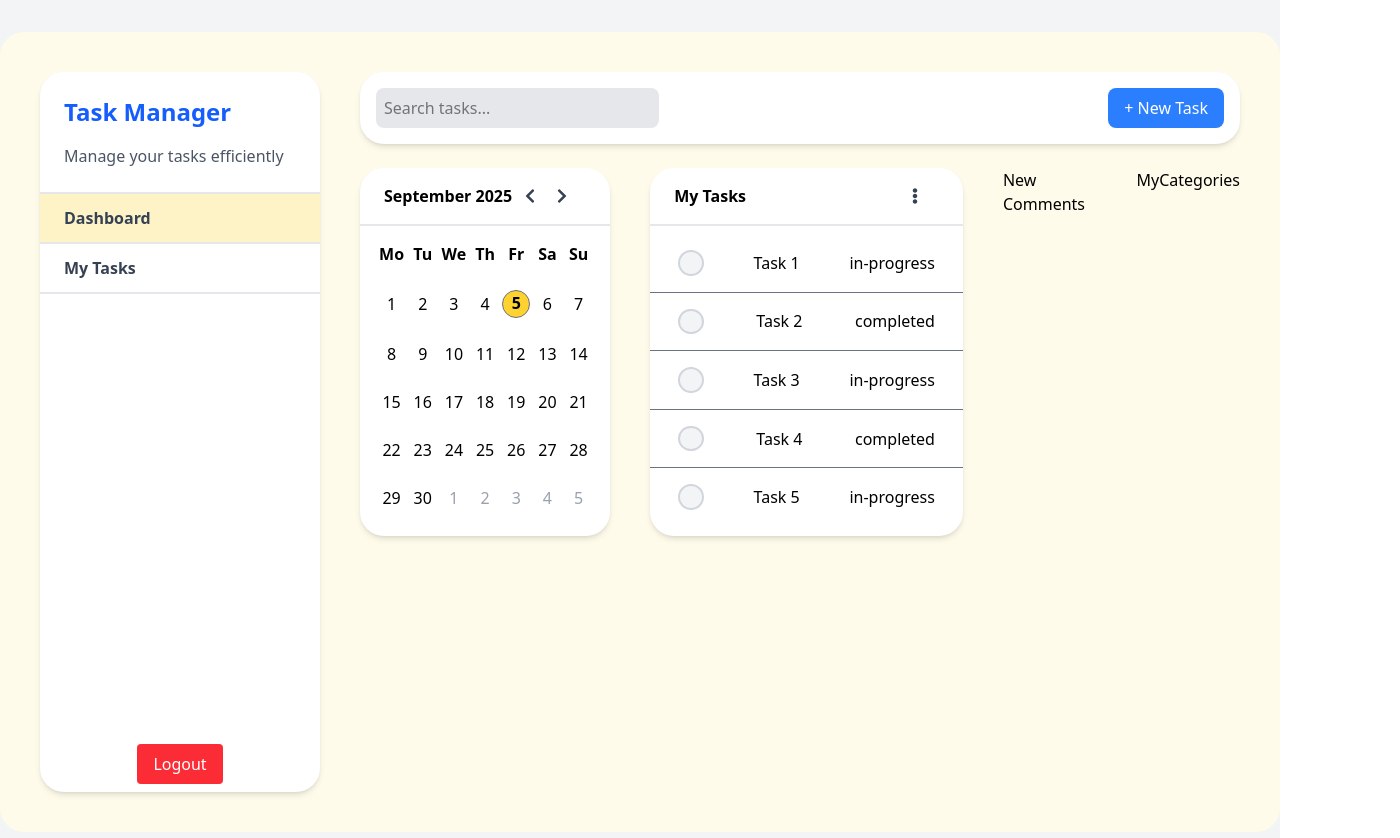
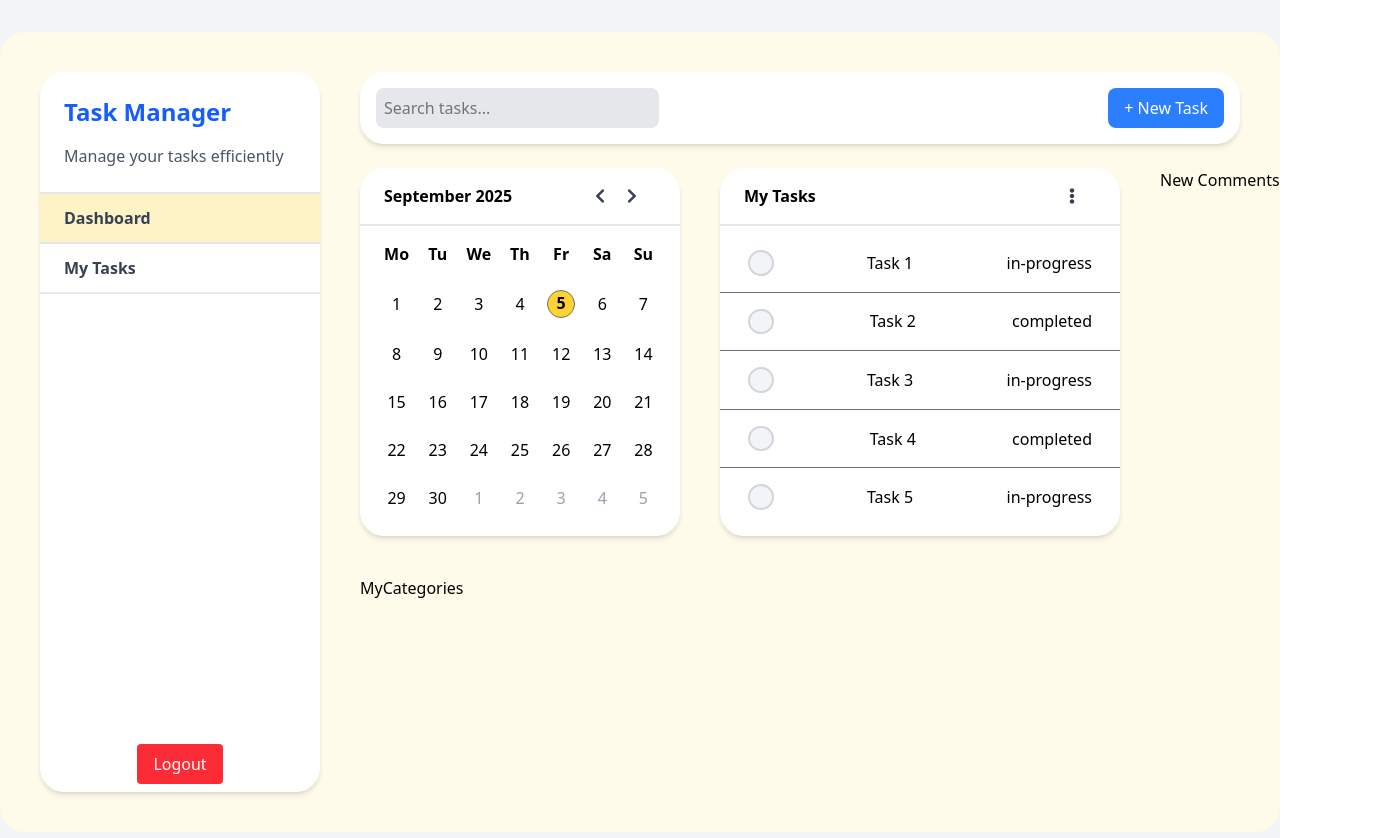
Before and after one commit to Safdari10/task-manager, a Next.js app in the folder frontend/: page /dashboard in a window 1280 px wide. Shown: the top 838 px of the page, 1400 px wide, since content can reach past the window. Built offline with nearby package versions, Linux system fonts and the light colour scheme.

Commit message:
Switches dashboard layout from flex to CSS grid
Adopts a CSS grid layout with defined column widths to improve
structure and alignment of dashboard components, allowing for
more precise control over the UI appearance and adaptability.

```diff
--- a/frontend/src/app/dashboard/components/Dashboard.tsx
+++ b/frontend/src/app/dashboard/components/Dashboard.tsx
@@ -5,7 +5,7 @@ import TaskPreview from "./TaskPreview";
 
 const Dashboard = () => {
   return (
-    <div className="w-full h-full flex items-start justify-start gap-10 ">
+    <div className="w-full h-full grid [grid-template-columns:20rem_25rem_15rem] gap-10 ">
       <Calender />
       <TaskPreview />
       <Comments />
```
